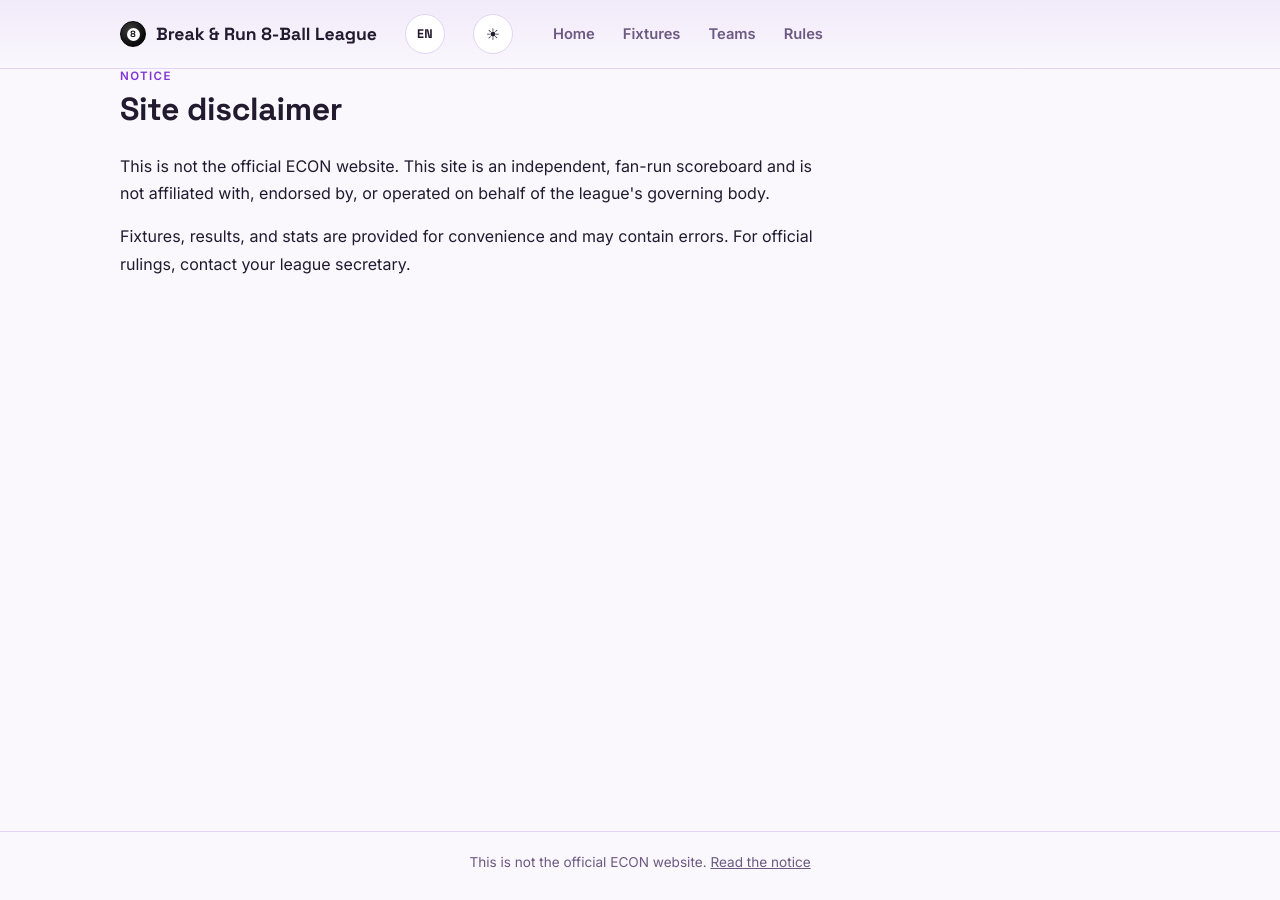
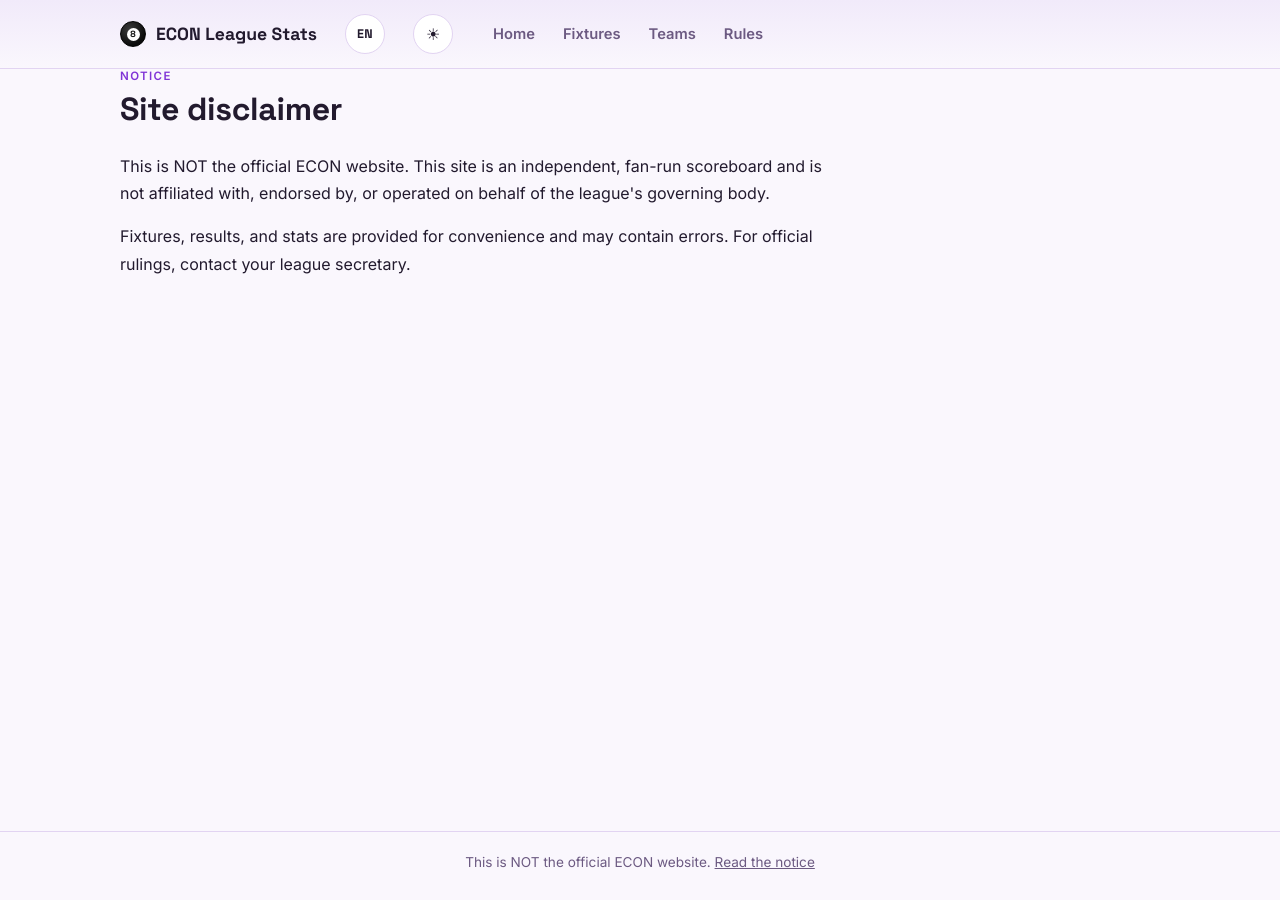
Before and after one commit to UselessAtBest/pool, a Jekyll site: the page built from notice.html, in a window 1280 px wide. Built offline with Jekyll 4.4.1, drawn with Linux system fonts in a browser that asks for light colours.

Commit message:
Update config.yml

```diff
--- a/_data/config.yml
+++ b/_data/config.yml
@@ -1,8 +1,8 @@
-leagueName: Break & Run 8-Ball League
+leagueName: ECON League Stats
 currentSeason: 2026-27
 seasons:
 - 2025-26
 - 2026-27
-disclaimer: This is not the official ECON website.
+disclaimer: This is NOT the official ECON website.
 disclaimerLinkText: Read the notice
 disclaimerLinkUrl: /notice/
```
